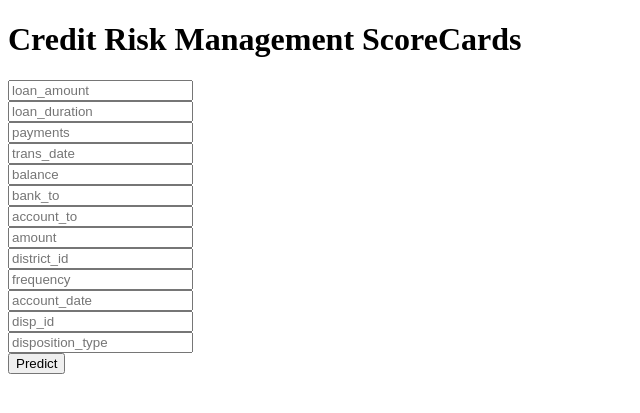
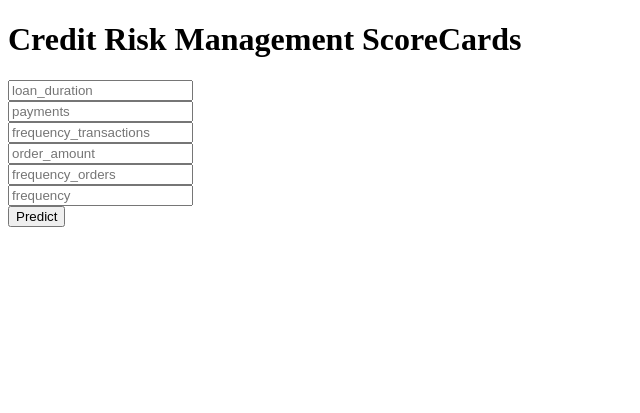
Before and after one commit to mustang007-sco/CreditScorecard, a Flask app: page / in a window 1280 px wide. Shown: the top 413 px of the page, without its empty margins (0-640 px from the left). Run offline with Flask 2, Linux system fonts and the light colour scheme; parts of the project's set-up code (start-up, migrations or seed data) failed here and were passed over.

Commit message:
This is the commit for changing web app

```diff
--- a/templates/home.html
+++ b/templates/home.html
@@ -18,19 +18,12 @@
 
      <!-- Main Input For Receiving Query to our ML -->
     <form action="{{ url_for('predict')}}"method="post">
-      <input type="text" name="loan_amount" placeholder="loan_amount" required="required" /><br>
-    	<input type="text" name="loan_duration" placeholder="loan_duration" required="required" /><br>
-        <input type="text" name="payments" placeholder="payments" required="required" /><br>
-        <input type="text" name="trans_date" placeholder="trans_date" required="required" /><br>
-        <input type="text" name="balance" placeholder="balance" required="required" /><br>
-        <input type="text" name="bank_to" placeholder="bank_to" required="required" /><br>
-        <input type="text" name="account_to" placeholder="account_to" required="required" /><br>
-        <input type="text" name="amount" placeholder="amount" required="required" /><br>
-        <input type="text" name="district_id" placeholder="district_id" required="required" /><br>
+      <input type="text" name="loan_duration" placeholder="loan_duration" required="required" /><br>
+    	<input type="text" name="payments" placeholder="payments" required="required" /><br>
+        <input type="text" name="frequency_transactions" placeholder="frequency_transactions" required="required" /><br>
+        <input type="text" name="order_amount" placeholder="order_amount" required="required" /><br>
+        <input type="text" name="frequency_orders" placeholder="frequency_orders" required="required" /><br>
         <input type="text" name="frequency" placeholder="frequency" required="required" /><br>
-        <input type="text" name="account_date" placeholder="account_date" required="required" /><br>
-        <input type="text" name="disp_id" placeholder="disp_id" required="required" /><br>
-        <input type="text" name="disposition_type" placeholder="disposition_type" required="required" /><br>
 
 
 
```
Also changed, not shown: 1 other file.
